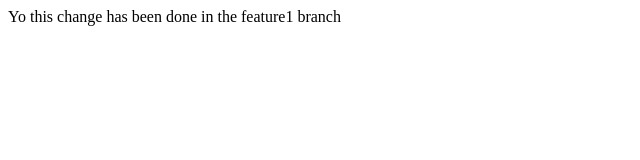
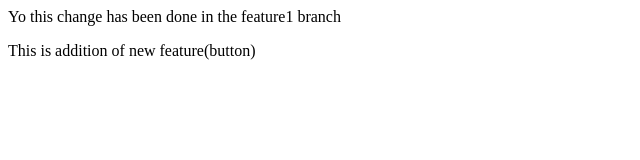
Before and after one commit to kushank-garg/local-repo, a plain HTML site: page index.html in a window 1280 px wide. Shown: the whole page, without its empty margins (0-640 px from the left). Drawn offline with Linux system fonts and the light colour scheme.

Commit message:
added a button

```diff
--- a/index.html
+++ b/index.html
@@ -1 +1,2 @@
 <p>Yo this change has been done in the feature1 branch</p>
+<p>This is addition of new feature(button)</p>
```
